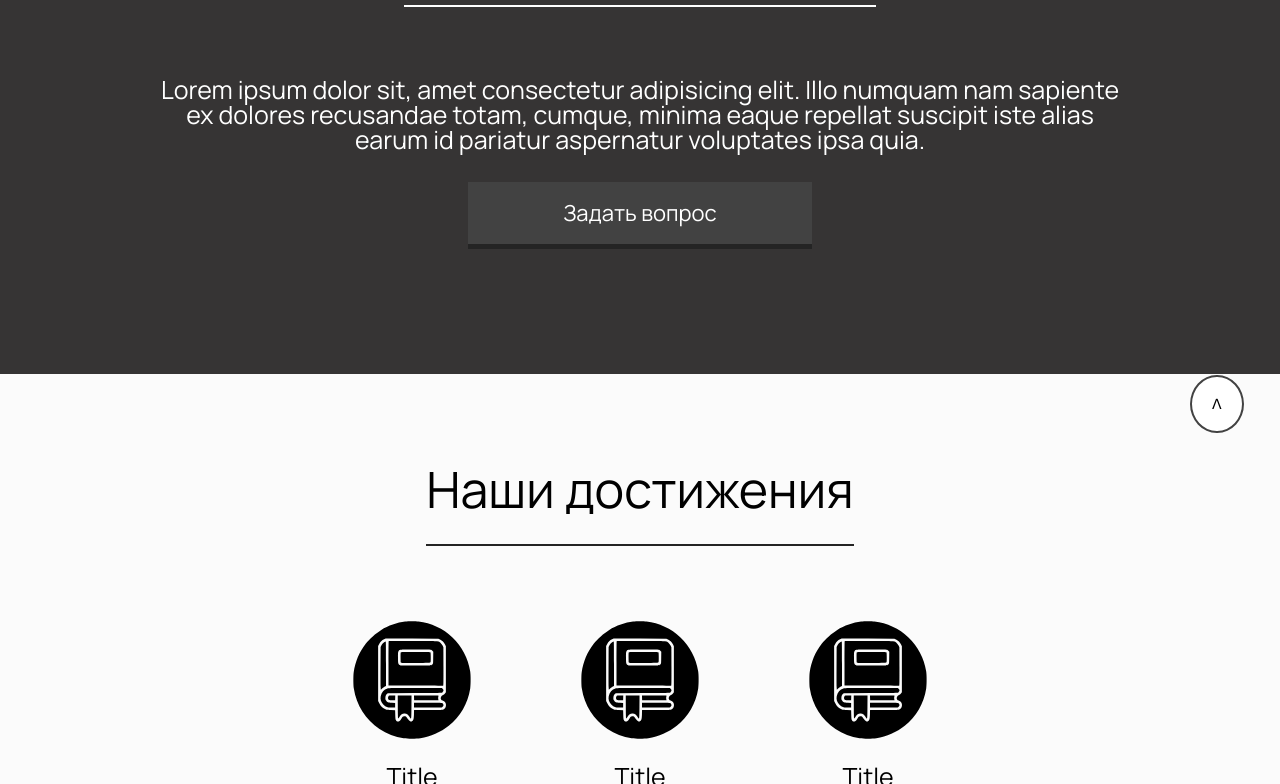
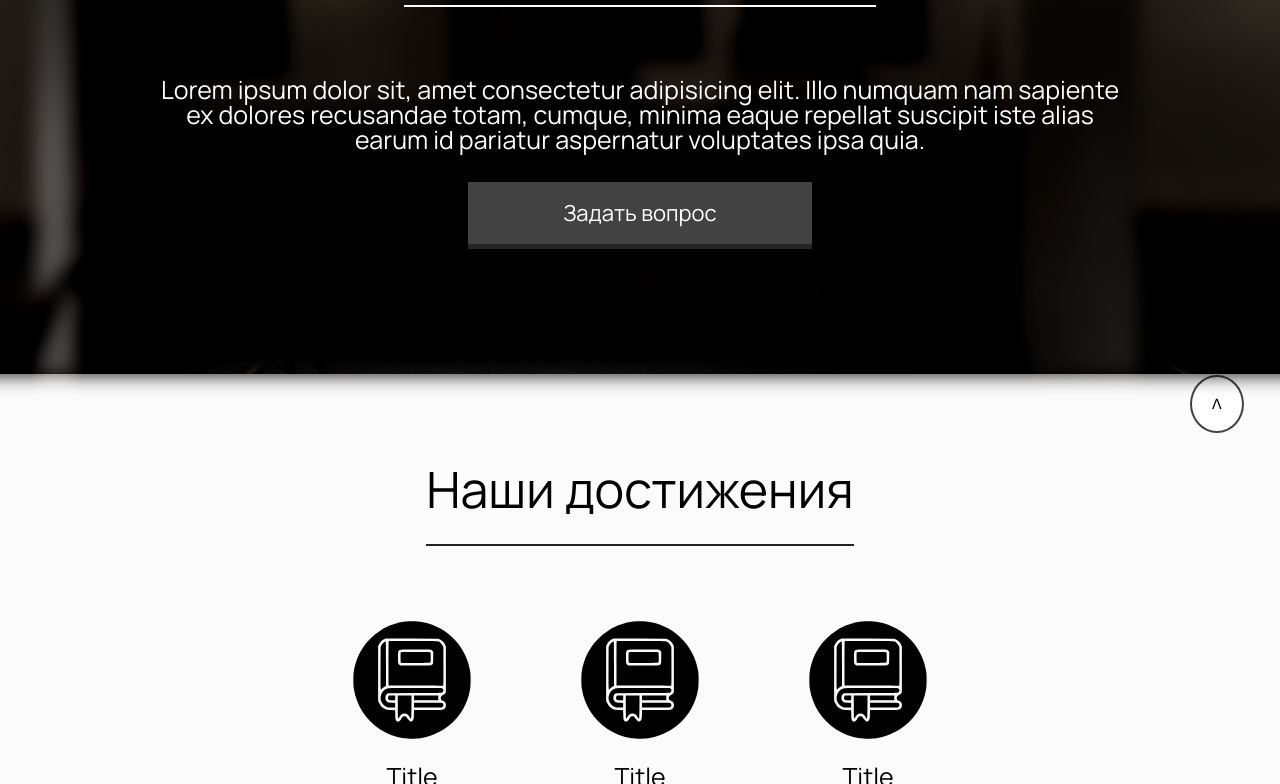
Before and after one commit to Xedll/gymnasium_16, a website: page Project/index.html in a window 1280 px wide. Shown: the part 335-1119 px from the top of the page. Drawn offline with nearby package versions, Linux system fonts and the light colour scheme.

Commit message:
Pre-final build
Added background to main screen

```diff
--- a/Project/index.html
+++ b/Project/index.html
@@ -40,12 +40,16 @@
       </header>
       <main class="main">
          <div class="page__home" id="home">
+
             <div class="home__container _container">
+               <div class="home__bg">
+               </div>
                <div class="home__content">
                   <h1 class="home__title title">Сайт Гимназии №16</h1>
                   <div class="home__descriprion">Lorem ipsum dolor sit, amet consectetur adipisicing
                      elit. Illo numquam
-                     nam sapiente ex dolores recusandae totam, cumque, minima eaque repellat suscipit iste alias earum
+                     nam sapiente ex dolores recusandae totam, cumque, minima eaque repellat suscipit iste alias
+                     earum
                      id pariatur aspernatur voluptates ipsa quia.</div>
                   <a href="#" class="home__ask">Задать вопрос</a>
                </div>
--- a/Project/scss/style.scss
+++ b/Project/scss/style.scss
@@ -46,7 +46,13 @@
 }
 .page {
    &__home {
-      background: #363434;
+      background-image: url('../img/home/bg.jpg');
+      background-position: center center;
+      background-size: cover;
+      display: block;
+      height: 100%;
+      width: 100%;
+      z-index: -1;
    }
    &__news {
       background: #363434;
@@ -92,6 +98,7 @@
 //=======================HEADER======================
 
 .header {
+
    &__container {
    }
 
@@ -135,7 +142,21 @@
 
 //======================MAIN===================
 .home {
+   &__bg {
+      background-image: url('../img/home/bg.jpg');
+      background-position: center center;
+      background-size: cover;
+      position: absolute;
+      top: 0;
+      right: -50%;
+      width: 200%;
+      height: 100%;
+      z-index: 0;
+      filter: blur(10px) brightness(.75) contrast(1.2) grayscale(.5);
+   }
+
    &__container {
+      position: relative;
    }
 
    &__content {
@@ -144,7 +165,9 @@
       align-items: center;
       padding: 170px 0 125px 0;
       color: white;
-
+      &>*{
+         z-index: 1;
+      }
    }
 
    &__title {
@@ -162,6 +185,7 @@
    }
 
    &__ask {
+      display: block;
       font-size: 22px;
       color: white;
       padding:20px 95px;
```
Also changed, not shown: Project/css/style.css, Project/img/home/bg.jpg (added).
